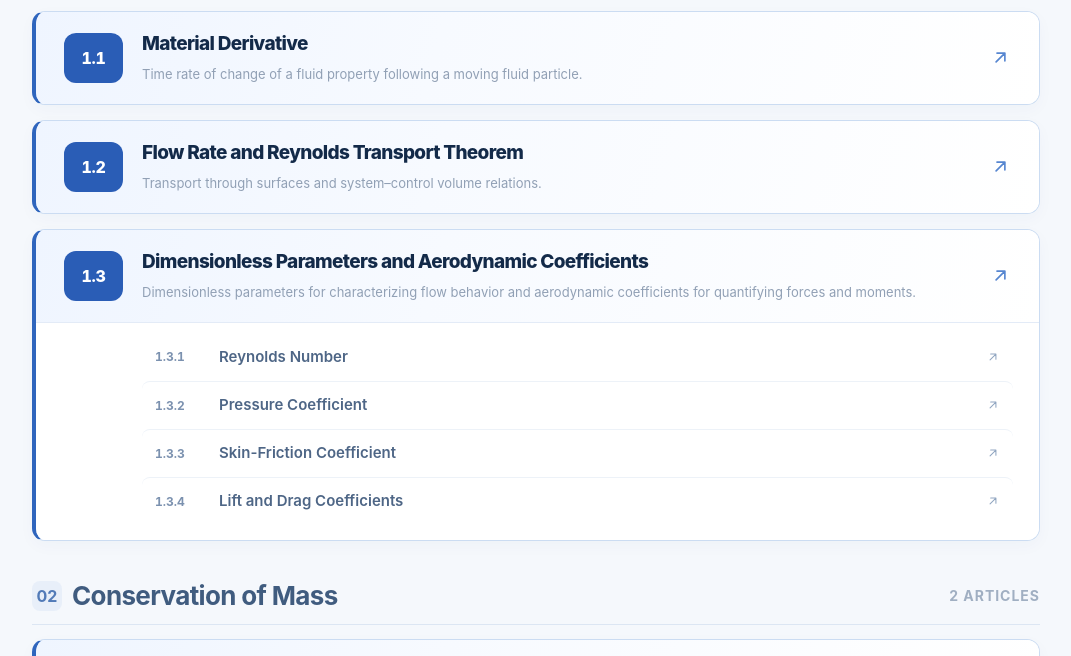
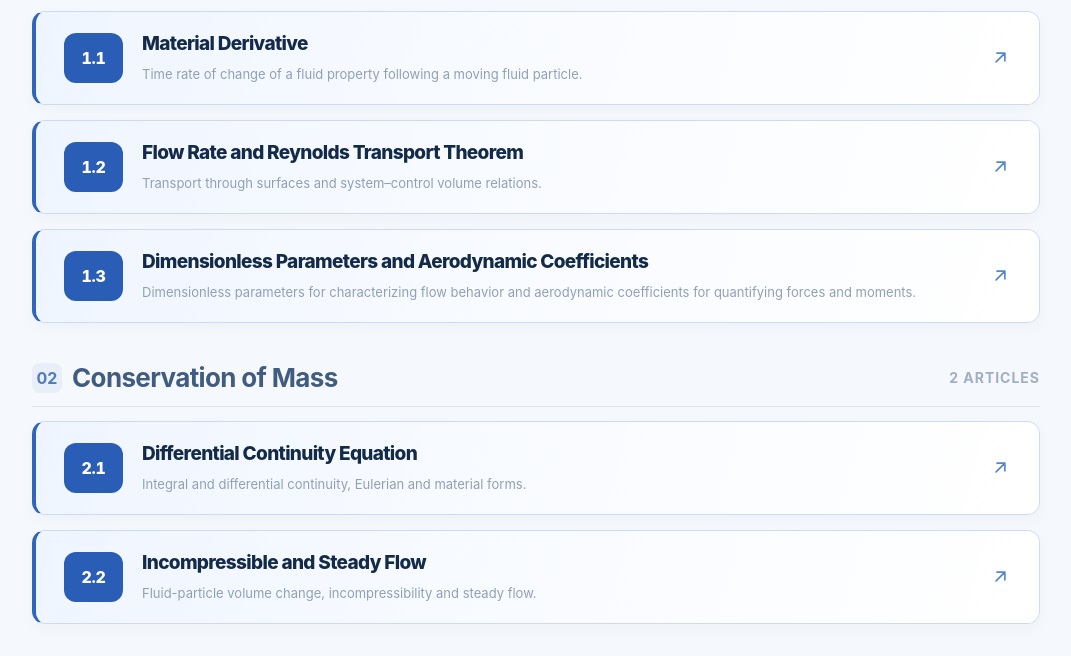
Before and after one commit to Isp99/Isp99.github.io, a plain HTML site: page study/aerodynamics/fundamentals.html in a window 1280 px wide. Shown: the part 474-1130 px from the top of the page, without its empty margins (104-1175 px from the left). Drawn offline with Linux system fonts and the light colour scheme.

Commit message:
Revert unintended nested subsubsection outline changes

```diff
--- a/study/aerodynamics/fundamentals.html
+++ b/study/aerodynamics/fundamentals.html
@@ -70,22 +70,6 @@
     body.inner-page .topic-card .topic-number { font-size: 15px; }
     body.inner-page .topic-head { padding-top: 16px; padding-bottom: 16px; min-height: 84px; }
   }
-  /* Subsubsections: a restrained second-level list beneath the main article card. */
-  body.inner-page .topic-children {padding:10px 26px 15px 106px;background:#fff;border-top:1px solid #e3ebf7;}
-  body.inner-page .topic-child {display:flex;align-items:center;gap:17px;padding:12px 13px;min-height:48px;border-radius:8px;text-decoration:none;transition:background .18s ease;}
-  body.inner-page .topic-child + .topic-child {border-top:1px solid #edf2f8;}
-  body.inner-page .topic-child:hover, body.inner-page .topic-child:focus-visible {background:#f4f8ff;}
-  body.inner-page .topic-child-number {width:47px;flex:none;font-size:12px;font-weight:700;font-variant-numeric:tabular-nums;color:#7b91af;}
-  body.inner-page .topic-child-title {flex:1;font-size:15px;font-weight:600;line-height:1.5;color:#4e6686;}
-  body.inner-page .topic-child:hover .topic-child-title {color:#2c61b6;}
-  body.inner-page .topic-child svg {flex:none;color:#91a6c1;}
-  body.inner-page .topic-child:focus-visible {outline:2px solid #739eec;outline-offset:-2px;}
-  @media(max-width:600px){
-    body.inner-page .topic-children {padding:7px 11px 11px 20px;}
-    body.inner-page .topic-child {gap:12px;padding:10px 7px;}
-    body.inner-page .topic-child-number {width:44px;font-size:11px;}
-    body.inner-page .topic-child-title {font-size:13px;}
-  }
 </style>
 </head>
 <body class="inner-page">
@@ -125,7 +109,7 @@
 <p class="hero-description">Core concepts and governing principles that form the basis of aerodynamics, including flow description, conservation laws, and the fundamental equations for fluid motion.</p>
 </div>
 </div>
-<div class="contents-header"><h2>Study Contents</h2><span class="count">09 CHAPTERS · 24 ARTICLES</span></div>
+<div class="contents-header"><h2>Study Contents</h2><span class="count">09 CHAPTERS · 25 ARTICLES</span></div>
 <section aria-labelledby="chapter-title-1" class="chapter" id="chapter-1">
 <div class="chapter-heading">
 <span aria-hidden="true" class="chapter-mark">01</span>
@@ -161,24 +145,6 @@
 </span>
 <svg aria-hidden="true" class="launch" height="21" viewbox="0 0 24 24" width="21"><path d="M7 17 17 7M8 7h9v9" fill="none" stroke="currentColor" stroke-linecap="round" stroke-linejoin="round" stroke-width="1.9"></path></svg>
 </a>
-<nav class="topic-children" aria-label="Subsubsections of Dimensionless Parameters and Aerodynamic Coefficients">
-<a class="topic-child" href="fundamentals/dimensionless-parameters-and-aerodynamic-coefficients.html#reynolds-number">
-<span class="topic-child-number">1.3.1</span><span class="topic-child-title">Reynolds Number</span>
-<svg aria-hidden="true" width="14" height="14" viewBox="0 0 24 24"><path d="M7 17 17 7M8 7h9v9" fill="none" stroke="currentColor" stroke-linecap="round" stroke-linejoin="round" stroke-width="1.8"></path></svg>
-</a>
-<a class="topic-child" href="fundamentals/dimensionless-parameters-and-aerodynamic-coefficients.html#pressure-coefficient">
-<span class="topic-child-number">1.3.2</span><span class="topic-child-title">Pressure Coefficient</span>
-<svg aria-hidden="true" width="14" height="14" viewBox="0 0 24 24"><path d="M7 17 17 7M8 7h9v9" fill="none" stroke="currentColor" stroke-linecap="round" stroke-linejoin="round" stroke-width="1.8"></path></svg>
-</a>
-<a class="topic-child" href="fundamentals/dimensionless-parameters-and-aerodynamic-coefficients.html#skin-friction-coefficient">
-<span class="topic-child-number">1.3.3</span><span class="topic-child-title">Skin-Friction Coefficient</span>
-<svg aria-hidden="true" width="14" height="14" viewBox="0 0 24 24"><path d="M7 17 17 7M8 7h9v9" fill="none" stroke="currentColor" stroke-linecap="round" stroke-linejoin="round" stroke-width="1.8"></path></svg>
-</a>
-<a class="topic-child" href="fundamentals/dimensionless-parameters-and-aerodynamic-coefficients.html#lift-and-drag-coefficients">
-<span class="topic-child-number">1.3.4</span><span class="topic-child-title">Lift and Drag Coefficients</span>
-<svg aria-hidden="true" width="14" height="14" viewBox="0 0 24 24"><path d="M7 17 17 7M8 7h9v9" fill="none" stroke="currentColor" stroke-linecap="round" stroke-linejoin="round" stroke-width="1.8"></path></svg>
-</a>
-</nav>
 </article>
 </section>
 <section aria-labelledby="chapter-title-2" class="chapter" id="chapter-2">
```
